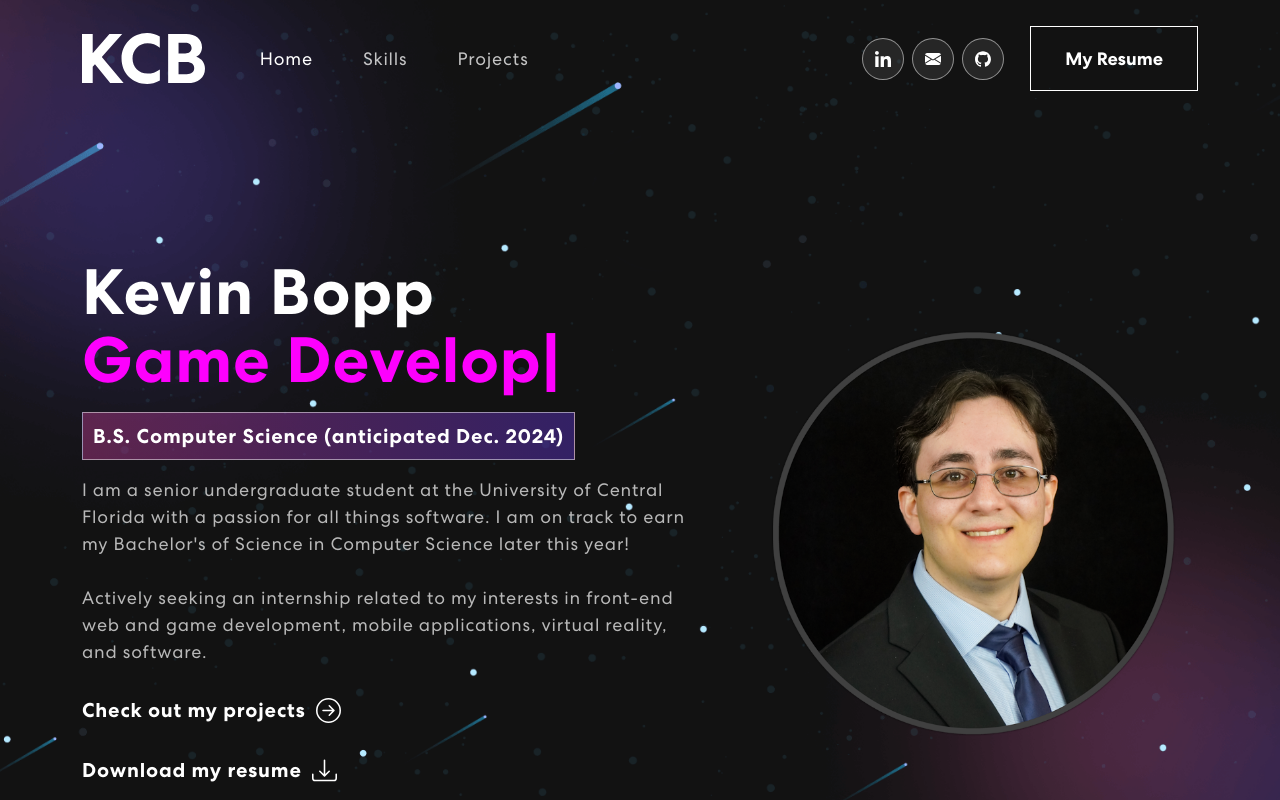
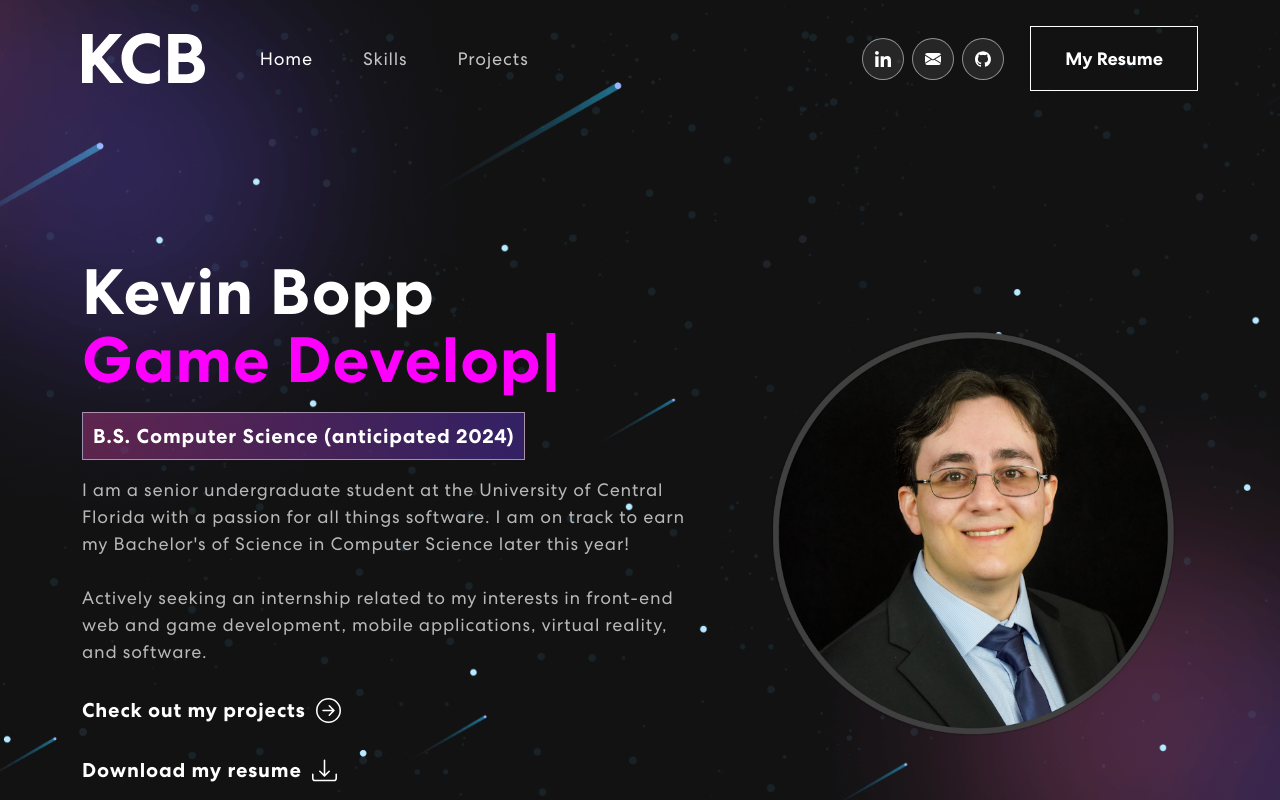
Before and after one commit to kevinbopp/kevinbopp.github.io, a React (Create React App) app: page / in a window 1280 px wide. Shown: the top 800 px of the page. Built offline with nearby package versions, Linux system fonts and the light colour scheme.

Commit message:
Updated banner tagline

```diff
--- a/src/components/Banner.js
+++ b/src/components/Banner.js
@@ -75,7 +75,7 @@ export const Banner = ({ scrollToProjects }) => {
 
             <h1 className="nameText">{"Kevin Bopp"}</h1>
             <h2 className="nameText moveUp"><span>{text + "|"}</span></h2>
-            <span className="tagline">B.S. Computer Science (anticipated Dec. 2024)</span>
+            <span className="tagline">B.S. Computer Science (anticipated 2024)</span>
             <p>I am a senior undergraduate student at the University of Central Florida with a
               passion for all things software. I am on track to earn my Bachelor's of Science in
               Computer Science later this year!<br></br><br></br>Actively seeking an internship related
```
Also changed, not shown: 5 other files (tests, documents, lock files or other folders).
